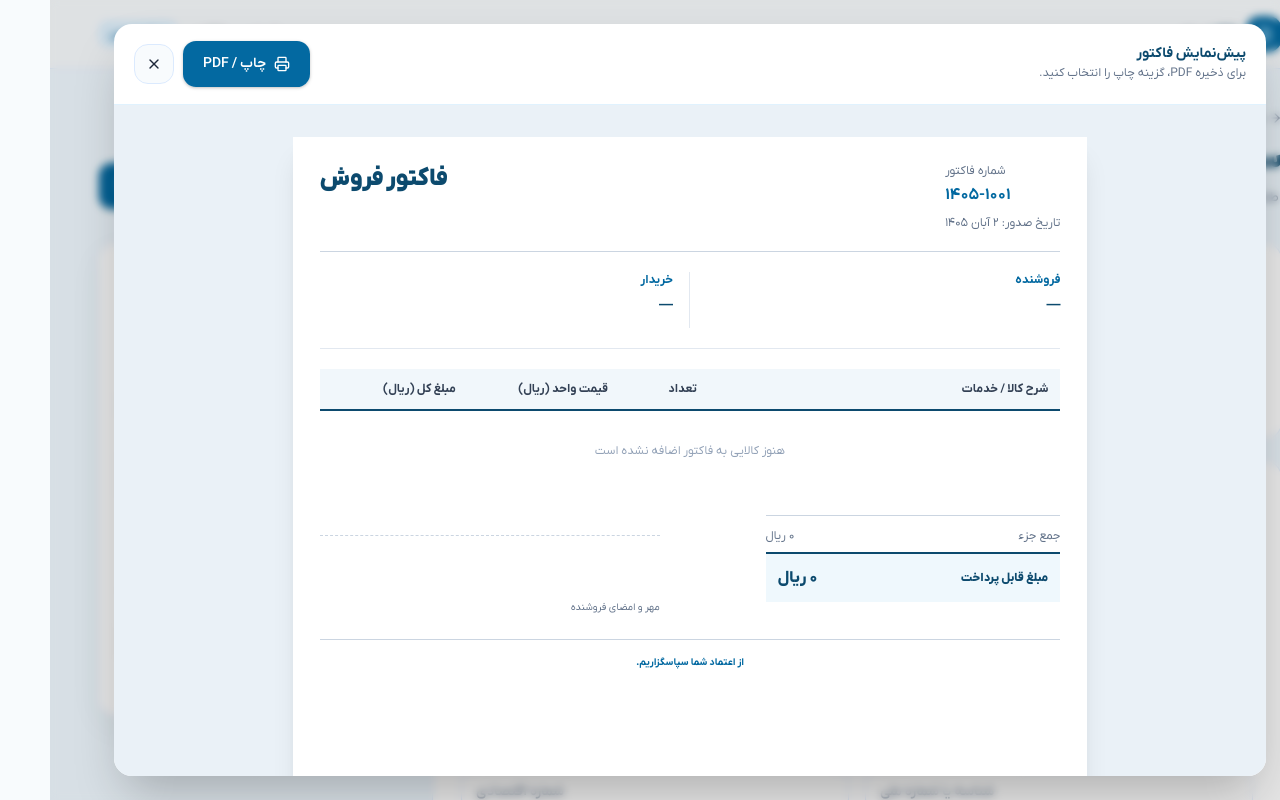
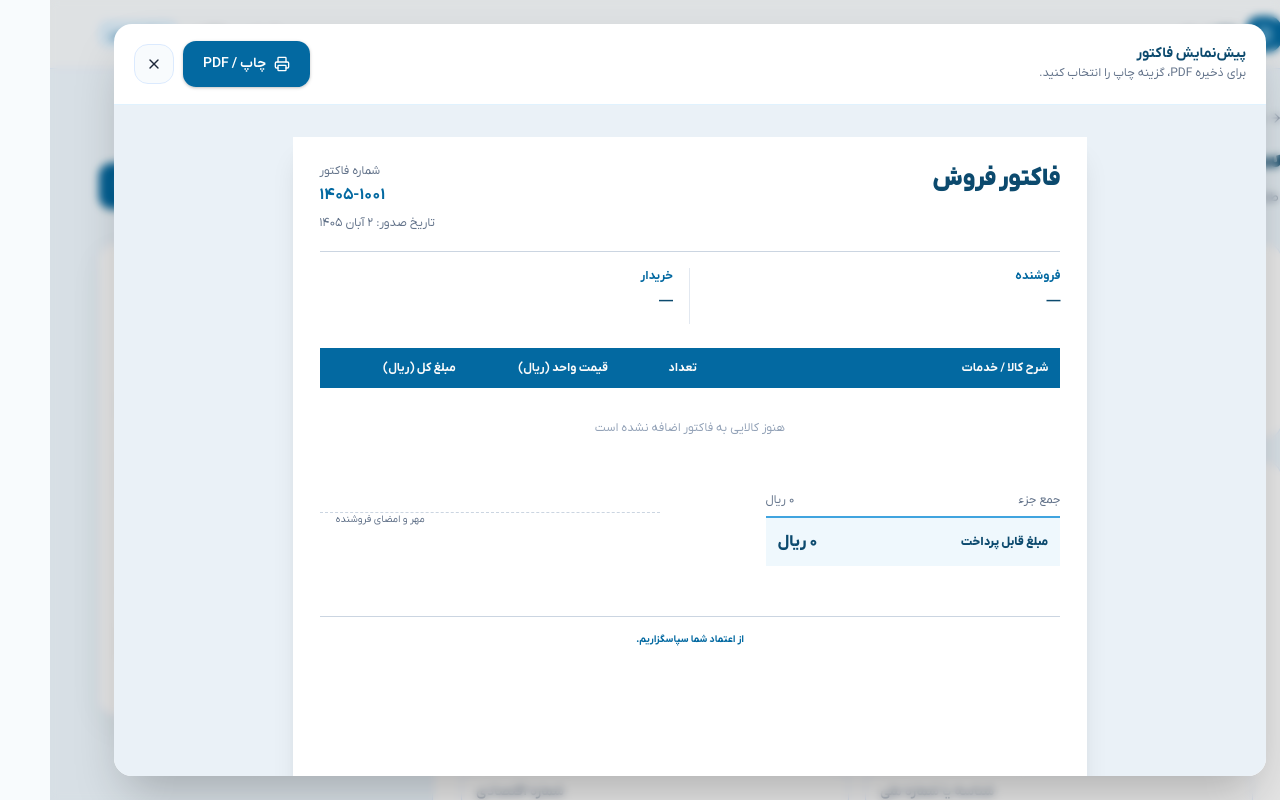
Before and after one commit to soheilghanbary/invoice-maker, a Next.js app: page /invoice in a window 1280 px wide. Both pictures are taken after a click on the button "پیش‌نمایش و چاپ PDF". Shown: the top 800 px of the page. Built offline with nearby package versions, Linux system fonts and the light colour scheme.

Commit message:
update invoice preview

```diff
--- a/src/components/invoice-form.tsx
+++ b/src/components/invoice-form.tsx
@@ -391,6 +391,11 @@ function InvoicePreview({
             >
               <article id="invoice-print" className="text-right text-[#1e293b]">
                 <header className="flex items-start justify-between gap-6 border-b border-[#cbd5e1] pb-5 max-sm:gap-3 max-sm:pb-4">
+                  <div className="min-w-0 text-right">
+                    <h1 className="text-2xl font-black tracking-tight text-[#0c4a6e] max-sm:text-xl">
+                      {values.type || "فاکتور فروش"}
+                    </h1>
+                  </div>
                   <div className="shrink-0 text-left">
                     <p className="text-xs text-[#64748b]">شماره فاکتور</p>
                     <p className="mt-1 text-base font-bold tabular-nums text-[#0369a1] max-sm:text-sm">
@@ -400,18 +405,11 @@ function InvoicePreview({
                       تاریخ صدور: {formatInvoiceDate(values.date)}
                     </p>
                   </div>
-                  <div className="min-w-0 text-right">
-                    <h1 className="text-2xl font-black tracking-tight text-[#0c4a6e] max-sm:text-xl">
-                      {values.type || "فاکتور فروش"}
-                    </h1>
-                  </div>
                 </header>
-
-                <div className="my-5 grid grid-cols-2 border-b border-[#e2e8f0] pb-5 max-sm:my-4 max-sm:pb-4">
+                <div className="my-4 grid grid-cols-2 pb-2 max-sm:my-4 max-sm:pb-4">
                   <InvoicePartyCard title="فروشنده" party={values.seller} />
                   <InvoicePartyCard title="خریدار" party={values.buyer} />
                 </div>
-
                 <table className="w-full table-fixed text-right text-xs max-sm:text-[10px]">
                   <colgroup>
                     <col className="w-[48%] max-sm:w-[40%]" />
@@ -419,18 +417,18 @@ function InvoicePreview({
                     <col className="w-[20%] max-sm:w-[23.5%]" />
                     <col className="w-[20%] max-sm:w-[23.5%]" />
                   </colgroup>
-                  <thead className="bg-[#f1f7fb] text-[#334155]">
+                  <thead className="bg-[#0369A1] text-[#fafafa]">
                     <tr>
-                      <th className="border-b-2 border-[#0c4a6e] px-3 py-3 font-bold max-sm:px-1.5 max-sm:py-2">
+                      <th className="px-3 py-3 font-bold max-sm:px-1.5 max-sm:py-2">
                         شرح کالا / خدمات
                       </th>
-                      <th className="border-b-2 border-[#0c4a6e] px-2 py-3 font-bold max-sm:px-1 max-sm:py-2">
+                      <th className="px-2 py-3 font-bold max-sm:px-1 max-sm:py-2">
                         تعداد
                       </th>
-                      <th className="border-b-2 border-[#0c4a6e] px-2 py-3 font-bold max-sm:px-1 max-sm:py-2">
+                      <th className="px-2 py-3 font-bold max-sm:px-1 max-sm:py-2">
                         قیمت واحد ({values.currency})
                       </th>
-                      <th className="border-b-2 border-[#0c4a6e] px-3 py-3 font-bold max-sm:px-1.5 max-sm:py-2">
+                      <th className="px-3 py-3 font-bold max-sm:px-1.5 max-sm:py-2">
                         مبلغ کل ({values.currency})
                       </th>
                     </tr>
@@ -480,7 +478,7 @@ function InvoicePreview({
                 </table>
 
                 <div className="mt-6 flex items-start justify-between gap-8 max-sm:mt-4 max-sm:flex-col max-sm:gap-4">
-                  <div className="w-[78mm] shrink-0 space-y-2 border-t border-[#cbd5e1] pt-3 text-xs max-sm:w-full">
+                  <div className="w-[78mm] shrink-0 space-y-2 text-xs max-sm:w-full">
                     <div className="flex justify-between text-[#64748b]">
                       <span>جمع جزء</span>
                       <span className="tabular-nums">
@@ -503,7 +501,7 @@ function InvoicePreview({
                         </span>
                       </div>
                     )}
-                    <div className="flex items-center justify-between border-t-2 border-[#0c4a6e] bg-[#eff8fd] px-3 py-3 font-extrabold text-[#0c4a6e]">
+                    <div className="flex items-center justify-between border-t-2 border-[#40a4df] bg-[#eff8fd] px-3 py-3 font-extrabold text-[#0c4a6e]">
                       <span>مبلغ قابل پرداخت</span>
                       <span className="text-base tabular-nums">
                         {formatMoney(total)} {values.currency}
@@ -519,20 +517,21 @@ function InvoicePreview({
                         </p>
                       </section>
                     )}
-                    <div className="mt-5 flex min-h-20 items-end justify-between border-t border-dashed border-[#cbd5e1] pt-3 text-[10px] text-[#64748b]">
-                      <span>مهر و امضای فروشنده</span>
+                    <div className="mt-5 flex min-h-20 items-center flex-col justify-between border-t border-dashed border-[#cbd5e1] text-[10px] text-[#64748b]">
                       {stampPreview && (
                         // biome-ignore lint/performance/noImgElement: it is a preview
                         <img
                           src={stampPreview}
                           alt="مهر یا امضای فروشنده"
-                          className="max-h-20 max-w-28 object-contain"
+                          className="size-40 object-contain mr-auto pl-4"
                         />
                       )}
+                      <span className="text-left mr-auto pl-4">
+                        مهر و امضای فروشنده
+                      </span>
                     </div>
                   </div>
                 </div>
-
                 <footer className="mt-6 border-t border-[#cbd5e1] pt-4 text-center text-[10px] text-[#0369a1] max-sm:mt-4 max-sm:pt-3">
                   <p className="font-bold">از اعتماد شما سپاسگزاریم.</p>
                 </footer>
```
